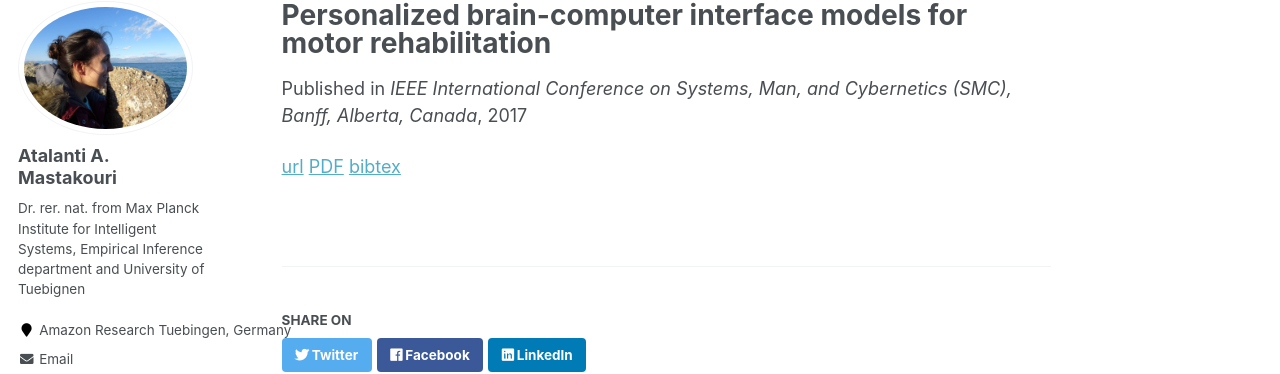
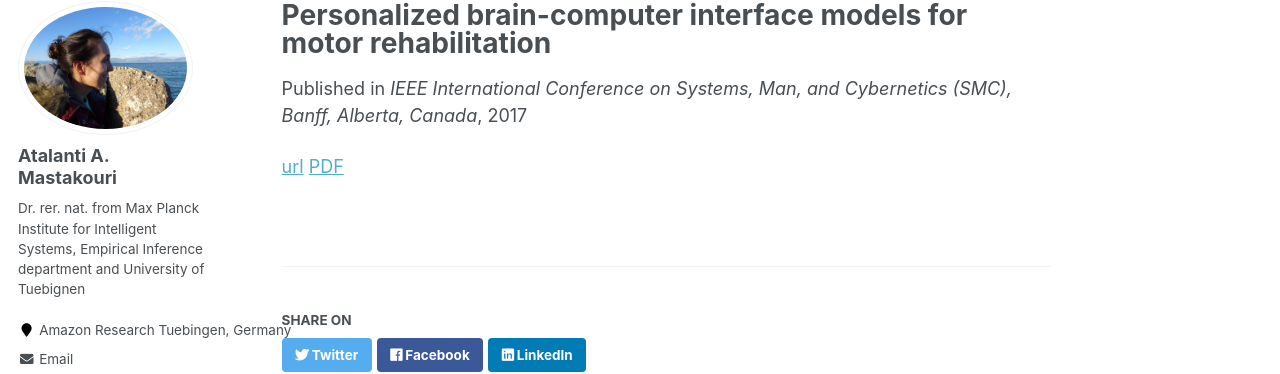
Before and after one commit to atalanti/atalanti.github.io, a Jekyll site: the page built from _publications/2017-Personalised-brain-computer-interface-models-for-motor-rehabilitation.md, in a window 1280 px wide. Shown: the part 117-491 px from the top of the page. Built offline with Jekyll 4.4.1, drawn with Linux system fonts in a browser that asks for light colours.

Commit message:
Update 2017-Personalised-brain-computer-interface-models-for-motor-rehabilitation.md

```diff
--- a/_publications/2017-Personalised-brain-computer-interface-models-for-motor-rehabilitation.md
+++ b/_publications/2017-Personalised-brain-computer-interface-models-for-motor-rehabilitation.md
@@ -6,4 +6,3 @@ venue: 'IEEE International Conference on Systems, Man, and Cybernetics (SMC), Ba
 ---
 [url](https://ieeexplore.ieee.org/document/8123089)
 [PDF](https://www.is.mpg.de/uploads_file/attachment/attachment/407/Atalanti_Mastakouri_final_submission_after_reviews_smc2017.pdf)
-[bibtex](https://scholar.googleusercontent.com/scholar.bib?q=info:rFRjZTzwuUQJ:scholar.google.com/&output=citation&scisdr=CgXPVUX_EMLaoh0C6Vc:AAGBfm0AAAAAYZEE8VfZc-VqfiRJHYGkLdjy9fFTeP8l&scisig=AAGBfm0AAAAAYZEE8TIYHyiFTut2BPGHw5xrpjWDgdEd&scisf=4&ct=citation&cd=-1&hl=de)
```
